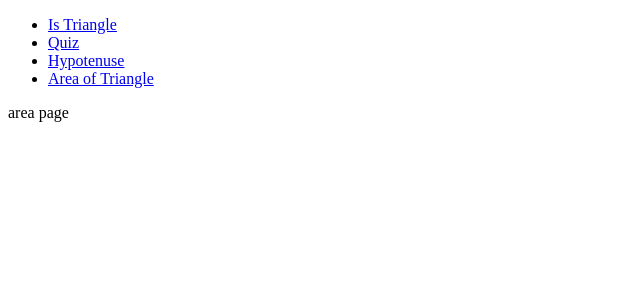
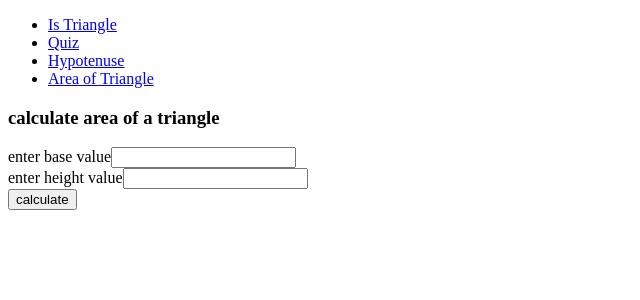
Before and after one commit to foolhardy21/marktwelve-neogcamp, a React (Create React App) app: page /area in a window 1280 px wide. Shown: the top 300 px of the page, without its empty margins (0-640 px from the left). Built offline with nearby package versions, Linux system fonts and the light colour scheme.

Commit message:
feat - triangle area

```diff
--- a/src/pages/Area.js
+++ b/src/pages/Area.js
@@ -1,8 +1,31 @@
-import React from 'react'
+import React, { useState } from 'react'
 
 const Area = () => {
+    const [height, setHeight] = useState('')
+    const [base, setBase] = useState('')
+    const [area, setArea] = useState('')
+
+    function calculateResult(e) {
+        e.preventDefault()
+        const h = parseInt(height)
+        const b = parseInt(base)
+        const ar = (b*h)/2
+        setArea(ar)
+    }
     return (
-        <div>area page</div>
+        <div>
+            <h3>calculate area of a triangle</h3>
+            <form onSubmit={calculateResult}>
+                <label htmlFor='baseinput'>enter base value</label>
+                <input type='number' value={base} onChange={(e) => setBase(e.target.value)} name='baseinput' /><br />
+                <label htmlFor='heightinput'>enter height value</label>
+                <input type='number' value={height} onChange={(e) => setHeight(e.target.value)} name='heightinput' /><br />
+                <input type='submit' value='calculate' />
+            </form>
+            {
+                area && `The area of triangle is ${area}`
+            }
+        </div>
     )
 }
 export default Area
```
